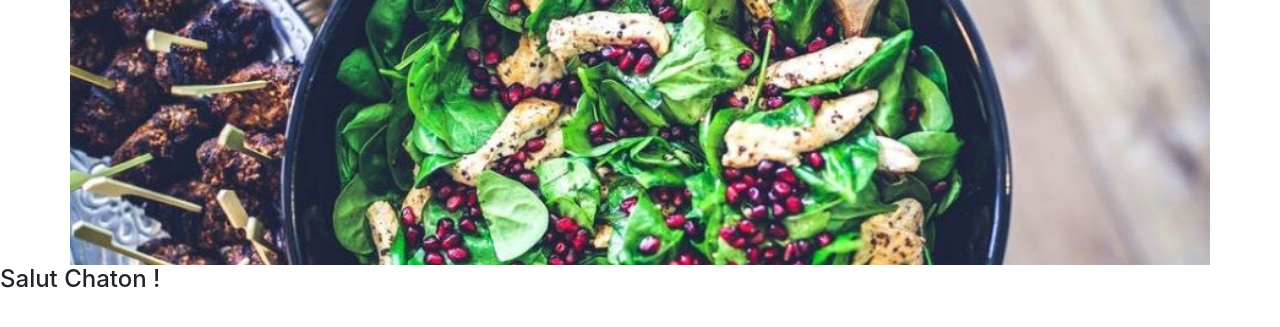
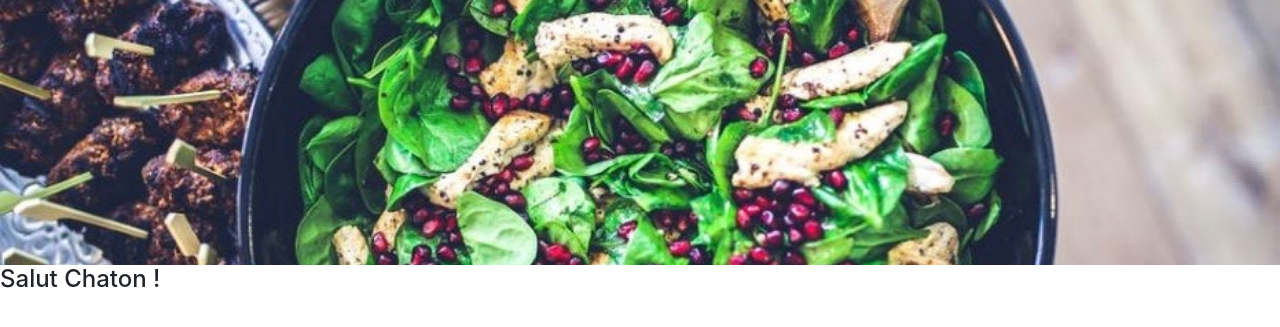
Before and after one commit to misterk01/feed_me, a PHP site: template src/View/Home/index.html.twig in a window 1280 px wide. Shown: the part 56-383 px from the top of the page. Run offline with PHP 8.4, Linux system fonts and the light colour scheme; the template is opened without the code that fills it, so the values that code supplies are empty; some libraries are stand-ins or nearby versions.

Commit message:
mise a jour container-fluid pour l'image

```diff
--- a/src/View/Home/index.html.twig
+++ b/src/View/Home/index.html.twig
@@ -2,7 +2,7 @@
 
 
 {% block searchBar %}
-    <div class="container pictureHome">
+    <div class="container-fluid pictureHome">
         <form class="col-12" method="post" action="">
             <div class="d-flex justify-content-center ">
                 {{ inputBar|raw }}
```
